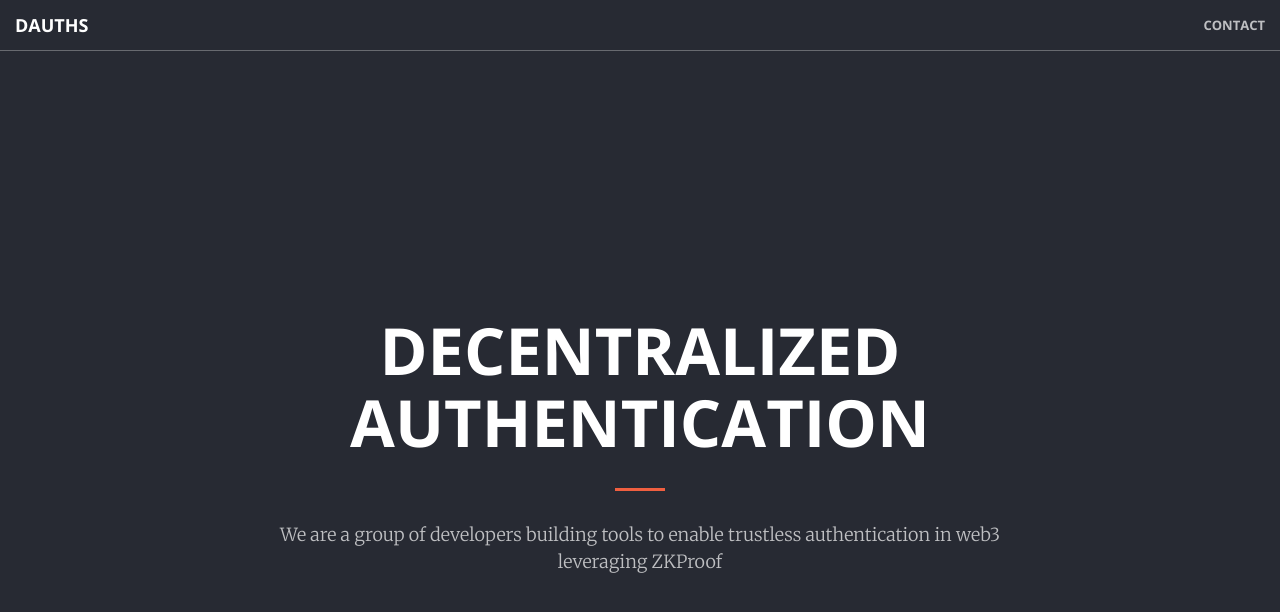
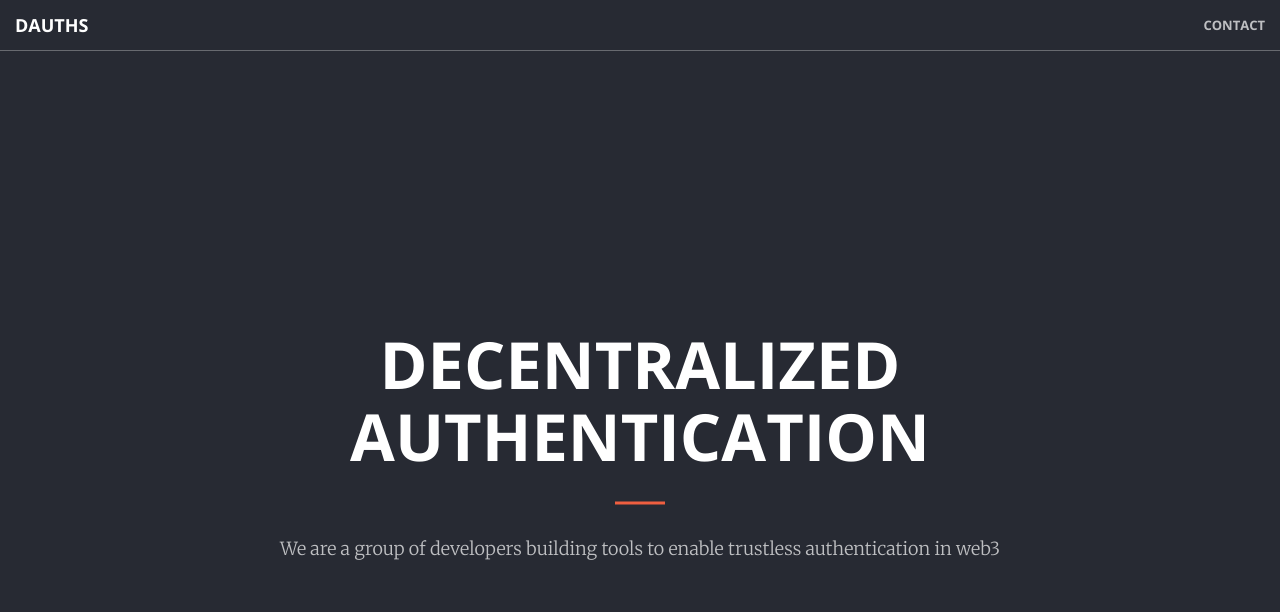
Before and after one commit to KevinRenLand/KevinRenLand.github.io, a Jekyll site: the page built from index.html, in a window 1280 px wide and 900 px high. Shown: the top 612 px of the window. Built offline with Jekyll 4.4.1, drawn with Linux system fonts in a browser that asks for light colours.

Commit message:
Fix wording

```diff
--- a/_includes/contact.html
+++ b/_includes/contact.html
@@ -12,7 +12,7 @@
             </a>
         </div> -->
         <div class="col-lg-2 col-lg-offset-1 text-center">
-            <a href="mailto:{{ "team@dauths.com" }}">
+            <a href="mailto:{{ site.email }}">
             <i class="fa fa-envelope-o fa-3x wow bounceIn" data-wow-delay=".1s"></i>
                 <p>{{ site.email }}</p>
             </a>
--- a/_includes/header.html
+++ b/_includes/header.html
@@ -3,7 +3,7 @@
         <div class="header-content-inner">
             <h1>Decentralized Authentication</h1>
             <hr>
-            <p>We are a group of developers building tools to enable trustless authentication in web3 leveraging ZKProof</p>
+            <p>We are a group of developers building tools to enable trustless authentication in web3</p>
             <!-- <a href="#about" class="btn btn-primary btn-xl page-scroll">Find Out More</a> -->
         </div>
     </div>
```
